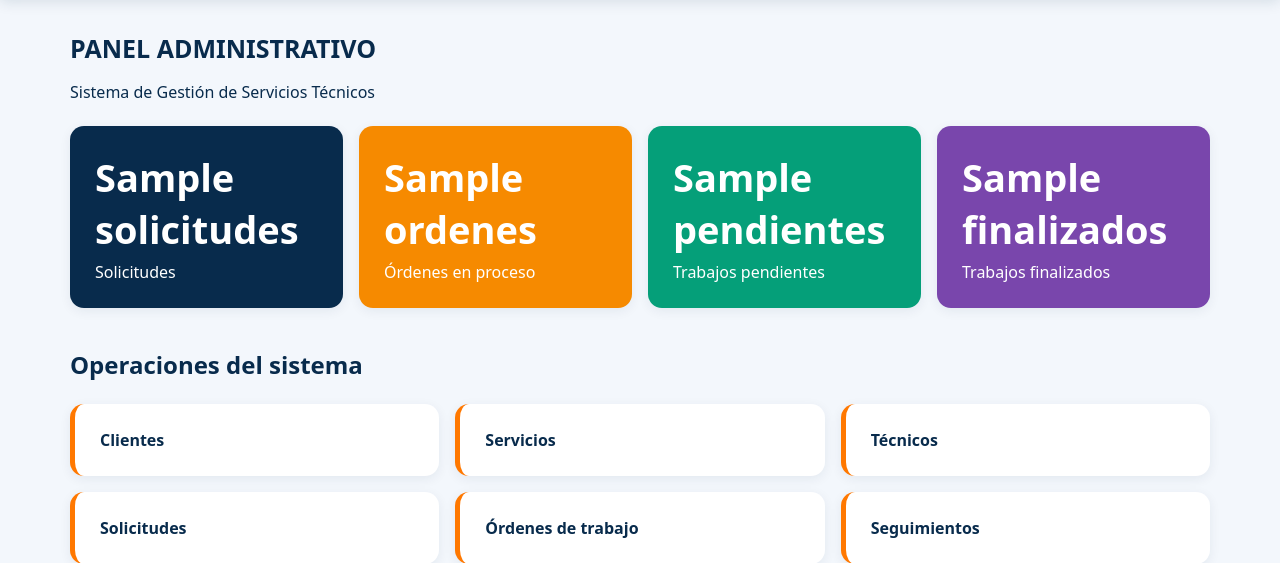
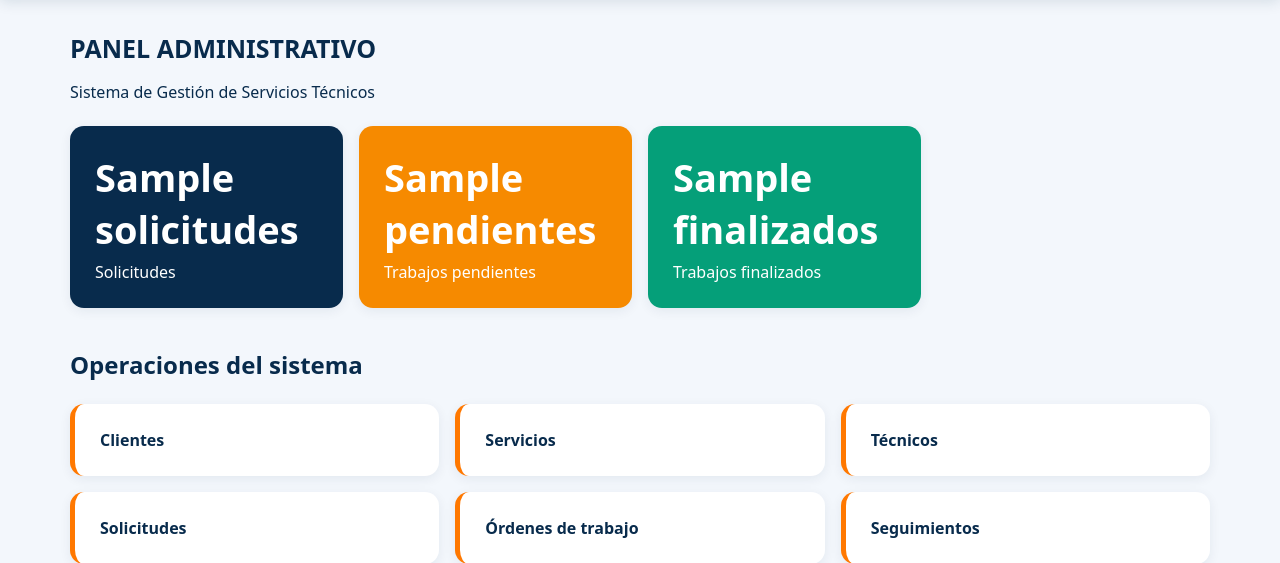
Before and after one commit to niltonmamanic-glitch/jh7_2.0, a Flask app: template app/templates/panel.html in a window 1280 px wide. Shown: the part 87-650 px from the top of the page. Run offline with Flask 3, Linux system fonts and the light colour scheme; the template is opened without the code that fills it: most values are stand-ins (such as "Sample title", 1, 10 or a date in 2020).

Commit message:
mejorando Panel

```diff
--- a/app/templates/panel.html
+++ b/app/templates/panel.html
@@ -21,10 +21,6 @@
             <span>Solicitudes</span>
         </article>
 
-        <article>
-            <b>{{ stats.ordenes }}</b>
-            <span>Órdenes en proceso</span>
-        </article>
 
         <article>
             <b>{{ stats.pendientes }}</b>
```
Also changed, not shown: app/models.py (+37 -6 lines).
